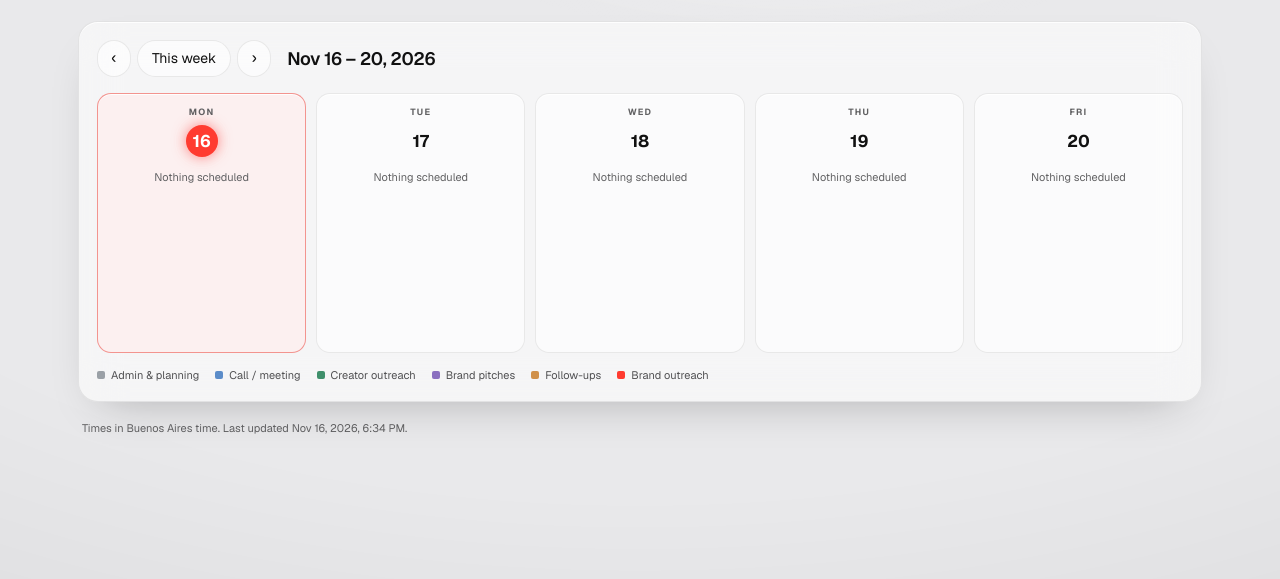
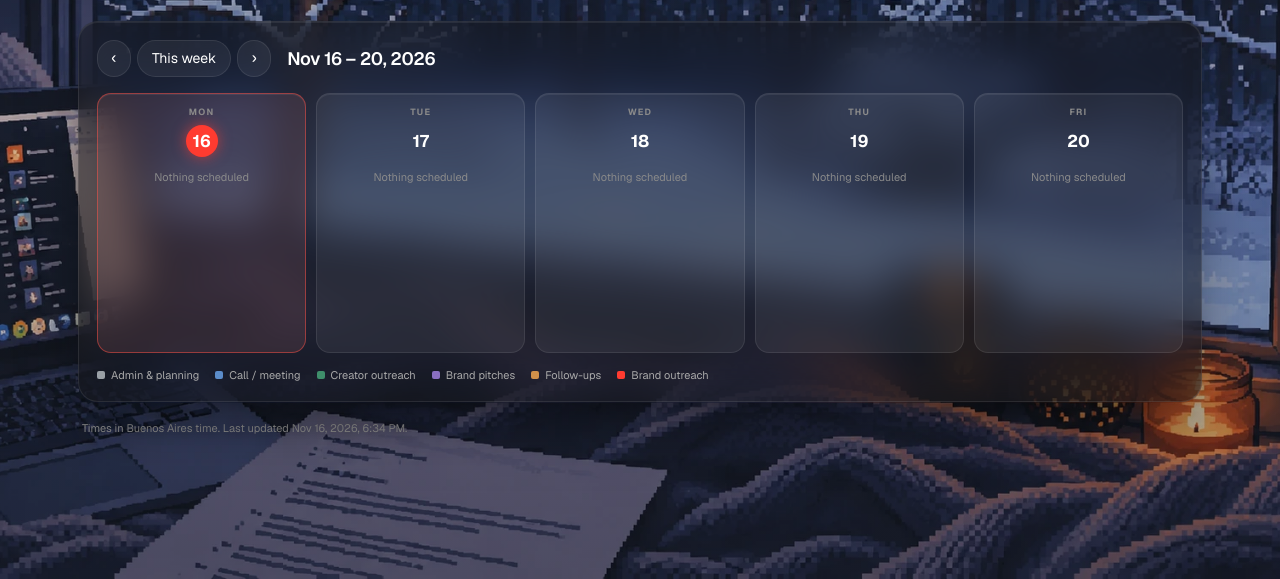
Before and after one commit to mydigitalcrib/stride-social-calendar, a website: page site/index.html in a window 1280 px wide. Shown: the part 221-800 px from the top of the page. Drawn offline with Linux system fonts and the light colour scheme.

Commit message:
Use Michelle's background photo behind the calendar
Co-Authored-By: Claude Opus 5.5 <noreply@anthropic.com>

```diff
--- a/site/styles.css
+++ b/site/styles.css
@@ -23,23 +23,6 @@
   --shadow: 0 24px 60px -24px rgb(0 0 0 / 0.75);
   --blur: blur(22px) saturate(150%);
 }
-@media (prefers-color-scheme: light) {
-  :root {
-    color-scheme: light;
-    --page: #e9e9eb;
-    --ink: #111111;
-    --text-2: #2a2a2c;
-    --muted: #505052;
-    --subtle: #616163;
-    --line: rgb(0 0 0 / 0.08);
-    --line-strong: rgb(0 0 0 / 0.14);
-    --surface: rgb(255 255 255 / 0.55);
-    --raised: rgb(255 255 255 / 0.62);
-    --highlight: rgb(255 255 255 / 0.75);
-    --edge: inset 0 1px 0 rgb(255 255 255 / 0.85);
-    --shadow: 0 20px 44px -24px rgb(0 0 0 / 0.28);
-  }
-}
 
 * {
   box-sizing: border-box;
@@ -52,22 +35,21 @@ body {
   font: 14px/1.5 'Geist', 'Segoe UI', system-ui, sans-serif;
   -webkit-font-smoothing: antialiased;
 }
+/* Michelle's background photo (the same one as in her workspace), with a soft shade so text stays readable. */
 .backdrop {
   position: fixed;
   inset: 0;
   z-index: -1;
   pointer-events: none;
   background:
-    radial-gradient(60% 55% at 62% -6%, rgb(255 255 255 / 0.18), transparent 70%),
-    linear-gradient(104deg, transparent 40%, rgb(255 255 255 / 0.06) 50%, transparent 62%),
-    radial-gradient(120% 90% at 50% 40%, transparent 55%, rgb(0 0 0 / 0.5));
+    linear-gradient(180deg, rgb(4 4 4 / 0.45), rgb(4 4 4 / 0.15) 40%, rgb(4 4 4 / 0.35)),
+    url('background.webp') center / cover no-repeat,
+    #0b0d1a;
 }
-@media (prefers-color-scheme: light) {
-  .backdrop {
-    background:
-      radial-gradient(60% 55% at 62% -6%, rgb(255 255 255 / 0.9), transparent 70%),
-      radial-gradient(120% 90% at 50% 40%, transparent 55%, rgb(0 0 0 / 0.06));
-  }
+.top,
+.intro,
+.foot {
+  text-shadow: 0 1px 12px rgb(0 0 0 / 0.55);
 }
 
 .shell {
```
Also changed, not shown: site/background.webp (added).
